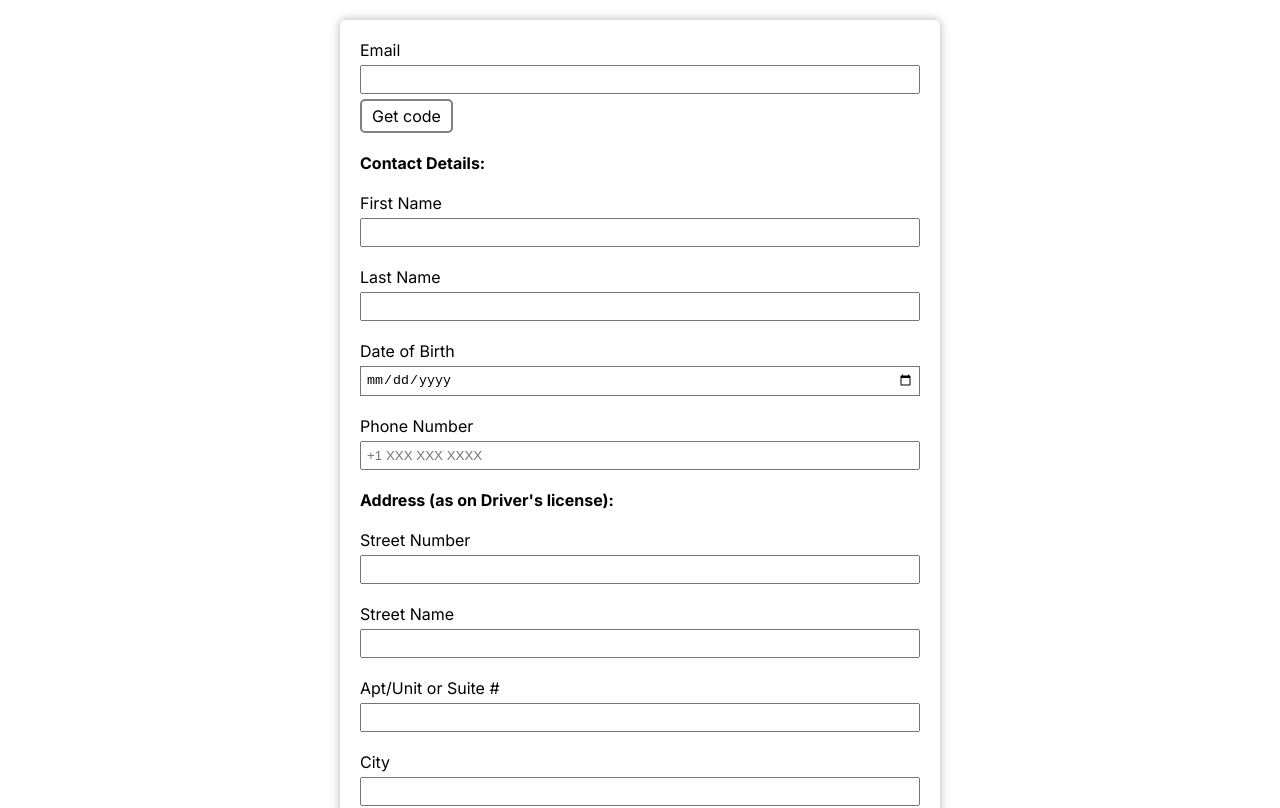
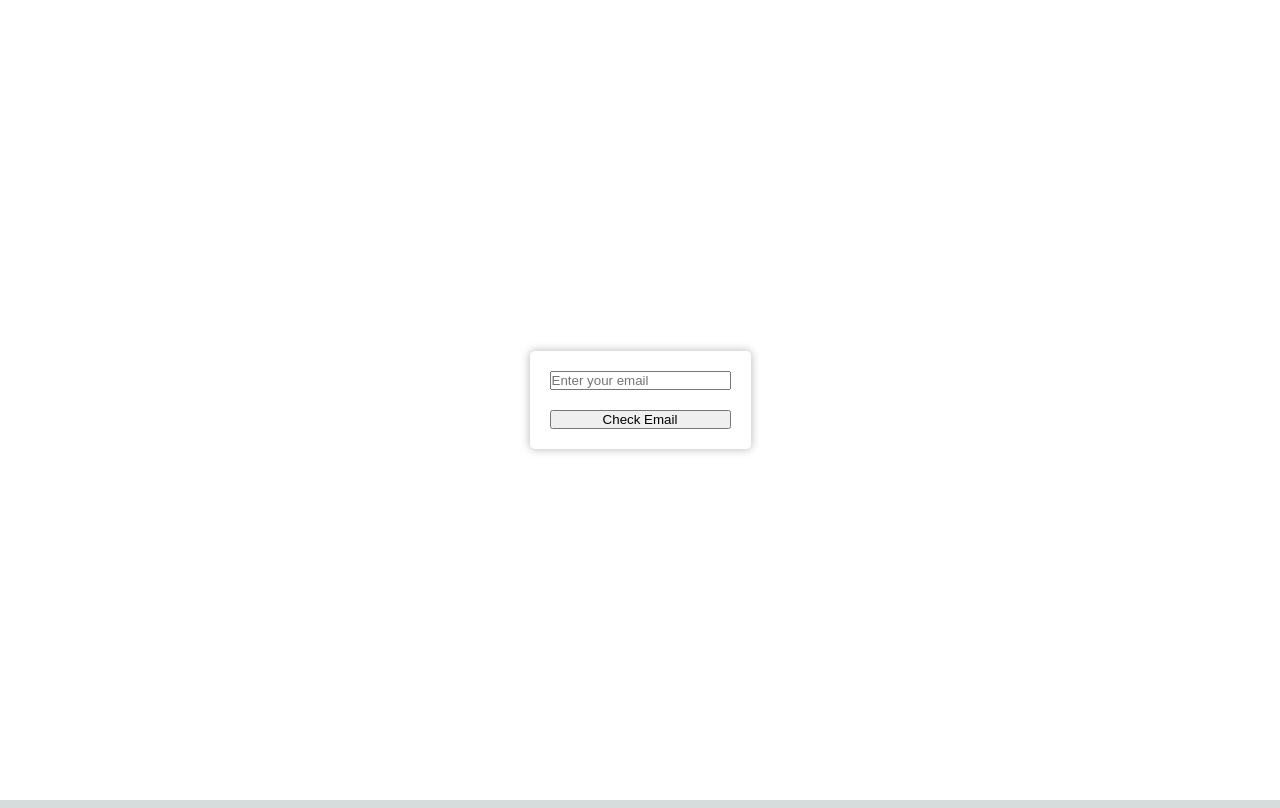
Before and after one commit to bukulele/table-mng, a Next.js app: page /application in a window 1280 px wide. Shown: the top 808 px of the page. Built offline with nearby package versions, Linux system fonts and the light colour scheme.

Commit message:
user data updates

```diff
--- a/src/app/application-enter/page.module.css
+++ /dev/null
@@ -1,14 +0,0 @@
-.main {
-  display: flex;
-  justify-content: center;
-  align-items: center;
-  min-height: 100vh;
-  background-color: #fff;
-  padding: 20px 0;
-}
-
-@media screen and (max-width: 600px) {
-  .main {
-    padding: 0;
-  }
-}
--- a/src/app/application/page.js
+++ b/src/app/application/page.js
@@ -1,13 +1,20 @@
 "use client";
 
-import React from "react";
+import React, { useState } from "react";
 import styles from "./page.module.css";
 import ApplicationForm from "../components/applicationForm/ApplicationForm";
+import ApplicationEnterWindow from "../components/applicationEnterWindow/ApplicationEnterWindow";
 
 function Application() {
+  const [userData, setUserData] = useState(null);
+
   return (
     <div className={styles.main}>
-      <ApplicationForm />
+      {userData ? (
+        <ApplicationForm userData={userData} />
+      ) : (
+        <ApplicationEnterWindow setUserData={setUserData} />
+      )}
     </div>
   );
 }
--- a/src/app/components/applicationEnterWindow/ApplicationEnterWindow.js
+++ b/src/app/components/applicationEnterWindow/ApplicationEnterWindow.js
@@ -2,7 +2,7 @@ import React, { useState } from "react";
 import { useRouter } from "next/navigation";
 import styles from "./applicationEnterForm.module.css";
 
-function ApplicationEnterWindow() {
+function ApplicationEnterWindow({ setUserData }) {
   const [email, setEmail] = useState("");
   const [firstName, setFirstName] = useState("");
   const [lastName, setLastName] = useState("");
@@ -11,20 +11,22 @@ function ApplicationEnterWindow() {
 
   // Function to handle the initial email check
   const checkEmail = () => {
-    fetch(
-      "https://cors-anywhere.herokuapp.com/https://portal.4tracksltd.com/api/drivers/check_email/",
-      {
+    fetch("https://portal.4tracksltd.com/api/drivers/check_email/", {
       method: "POST",
-        headers: { "Content-Type": "application/json" },
+      headers: {
+        "Content-Type": "application/json",
+      },
       body: JSON.stringify({ email }),
-      }
-    )
-      .then((response) => response.json())
+    })
+      .then((response) => {
+        return response.json();
+      })
       .then((data) => {
         console.log(data);
         if (data.exists) {
           // If user exists, redirect to the application page
-          router.push("/application");
+          // router.push("/application");
+          setUserData(data.driver);
         } else {
           // If user does not exist, show additional fields
           setUserExists(false);
@@ -35,23 +37,24 @@ function ApplicationEnterWindow() {
 
   // Function to handle submission of all user information
   const submitUserInfo = () => {
-    fetch(
-      "https://cors-anywhere.herokuapp.com/https://portal.4tracksltd.com/api/drivers/drivers/",
-      {
+    fetch("https://portal.4tracksltd.com/api/drivers/drivers/", {
       method: "POST",
-        headers: { "Content-Type": "application/json" },
+      headers: {
+        "Content-Type": "application/json",
+      },
       body: JSON.stringify({
         email,
         first_name: firstName,
         last_name: lastName,
       }),
-      }
-    )
+    })
       .then((response) => response.json())
       .then((data) => {
+        console.log(data);
         // Handle response for user info submission
-        console.log("User info submitted:", data);
+        // console.log("User info submitted:", data);
         // Optionally redirect or show success message
+        setUserData(data);
       })
       .catch((error) => console.error("Error:", error));
   };
--- a/src/app/components/applicationForm/ApplicationForm.js
+++ b/src/app/components/applicationForm/ApplicationForm.js
@@ -1,11 +1,13 @@
-import React, { useState, useRef } from "react";
+import React, { useState, useRef, useEffect } from "react";
 import styles from "./applicationForm.module.css";
 import Button from "../button/Button";
 import EmploymentHistory from "./EmploymentHistory";
 import { FontAwesomeIcon } from "@fortawesome/react-fontawesome";
 import { faPlus } from "@fortawesome/free-solid-svg-icons";
+import sanitizeData from "@/app/functions/sanitizeData";
 
-function ApplicationForm() {
+function ApplicationForm({ userData }) {
+  const userId = userData.id;
   const EMPLOYMENT_HISTORY_TEMPLATE = {
     employer_name: "",
     job_title: "",
@@ -183,21 +185,25 @@ function ApplicationForm() {
     });
 
     // Append file fields
-    if (criminalRecordCheckScanRef.current.files.length > 0) {
-      data.append("files", criminalRecordCheckScanRef.current.files[0]);
+    if (logbooksRef.current.files.length > 0) {
+      data.append("files", logbooksRef.current.files[0]);
     }
-    if (preEmploymentRoadTestScanRef.current.files.length > 0) {
-      data.append("files", preEmploymentRoadTestScanRef.current.files[0]);
+    if (abstractRef.current.files.length > 0) {
+      data.append("files", abstractRef.current.files[0]);
     }
-    if (consentToPersonalInvestigationRef.current.files.length > 0) {
-      data.append("files", consentToPersonalInvestigationRef.current.files[0]);
+    if (licenseScanRef.current.files.length > 0) {
+      data.append("files", licenseScanRef.current.files[0]);
+    }
+    if (passportScanRef.current.files.length > 0) {
+      data.append("files", passportScanRef.current.files[0]);
     }
 
-    fetch("/api/submit-form", {
-      method: "POST",
+    fetch(`https://portal.4tracksltd.com/api/drivers/drivers/${userId}/`, {
+      method: "PUT",
       body: data,
     })
       .then((response) => {
+        console.log(response);
         if (response.ok) {
           // Reset form data
           setFormData(FORM_TEMPLATE);
@@ -215,6 +221,31 @@ function ApplicationForm() {
       });
   };
 
+  useEffect(() => {
+    if (!userData) return;
+
+    // const sanitizedUserData = sanitizeData(userData);
+
+    for (let key in FORM_TEMPLATE) {
+      if (userData[key]) {
+        if (
+          (key === "routes" || key === "employment_history") &&
+          userData[key].length > 0
+        ) {
+          setFormData((prevData) => ({
+            ...prevData,
+            [key]: [...userData[key]],
+          }));
+        } else if (key !== "routes" && key !== "employment_history") {
+          setFormData((prevData) => ({
+            ...prevData,
+            [key]: userData[key],
+          }));
+        }
+      }
+    }
+  }, []);
+
   // ADD ACCEPTABLE FILE TYPES!!!
   // CHECK DATES TIMEZONES
   return (
@@ -227,11 +258,11 @@ function ApplicationForm() {
           value={formData.email}
           onChange={handleChangeText}
         />
-        <Button
+        {/* <Button
           content={"Get code"}
           style={"classicButton"}
           fn={getCodeOnEmail}
-        />
+        /> */}
       </div>
       <div className={styles.formHeader}>Contact Details:</div>
       <div className={styles.inputContainer}>
--- /dev/null
+++ b/src/app/functions/sanitizeData.js
@@ -0,0 +1,14 @@
+function sanitizeData(data, defaultValue = "") {
+  if (Array.isArray(data)) {
+    return data.map((item) => sanitizeData(item, defaultValue));
+  } else if (data !== null && typeof data === "object") {
+    return Object.keys(data).reduce((acc, key) => {
+      acc[key] = sanitizeData(data[key], defaultValue);
+      return acc;
+    }, {});
+  } else {
+    return data !== null && data !== undefined ? data : defaultValue;
+  }
+}
+
+export default sanitizeData;
```
Also changed, not shown: src/app/application-enter/page.js (deleted, +0 -15 lines). Lines whose indentation alone changed are shown as unchanged.
